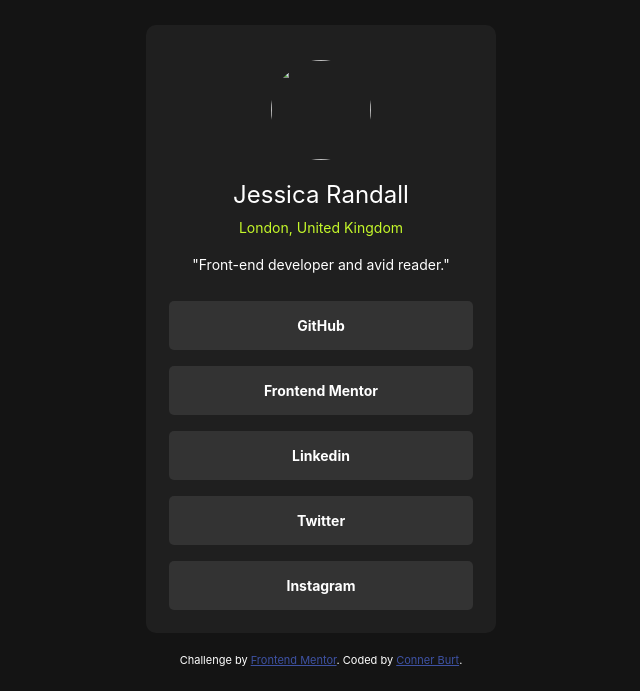
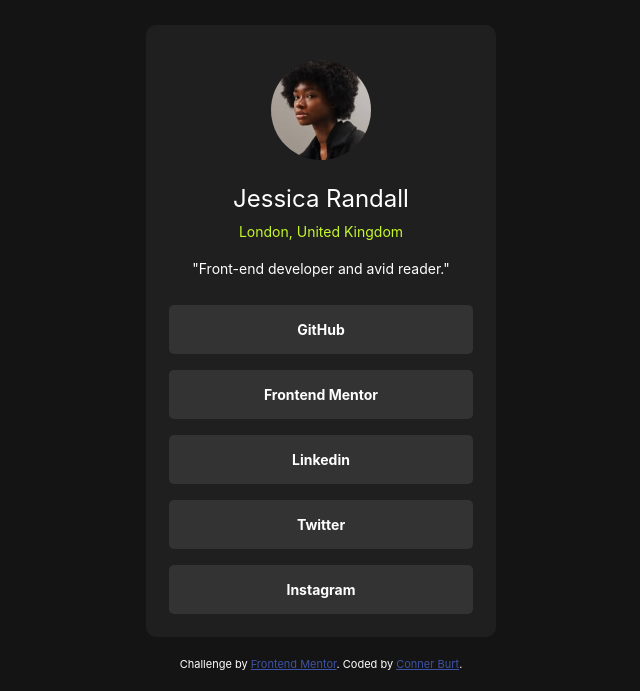
Before and after one commit to burty197/social-links-profile-main, a plain HTML site: page index.html in a window 1280 px wide. Shown: the part 135-826 px from the top of the page, without its empty margins (319-959 px from the left). Drawn offline with Linux system fonts and the light colour scheme; the site is published under a folder, as on GitHub Pages, so addresses that start at the root find nothing.

Commit message:
Update index.html

```diff
--- a/index.html
+++ b/index.html
@@ -3,14 +3,14 @@
 <head>
   <meta charset="UTF-8">
   <meta name="viewport" content="width=device-width, initial-scale=1.0"> <!-- displays site properly based on user's device -->
-  <link rel="icon" type="image/png" sizes="32x32" href="./assets/images/favicon-32x32.png">
+  <link rel="icon" type="image/png" sizes="32x32" href="assets/images/favicon-32x32.png">
   <title>Frontend Mentor | Social links profile</title>
   <link rel="stylesheet" href="assets/stylesheet.css">
 </head>
 <body>
       <div class="card">
         <div class="card-content"></div>
-          <img class="image" src="/assets/images/avatar-jessica.jpeg">
+          <img class="image" src="assets/images/avatar-jessica.jpeg">
         <h1 class="name">Jessica Randall</h1>
         <h2 class="location">London, United Kingdom</h2>
         <p class="description">"Front-end developer and avid reader."</p>
```
